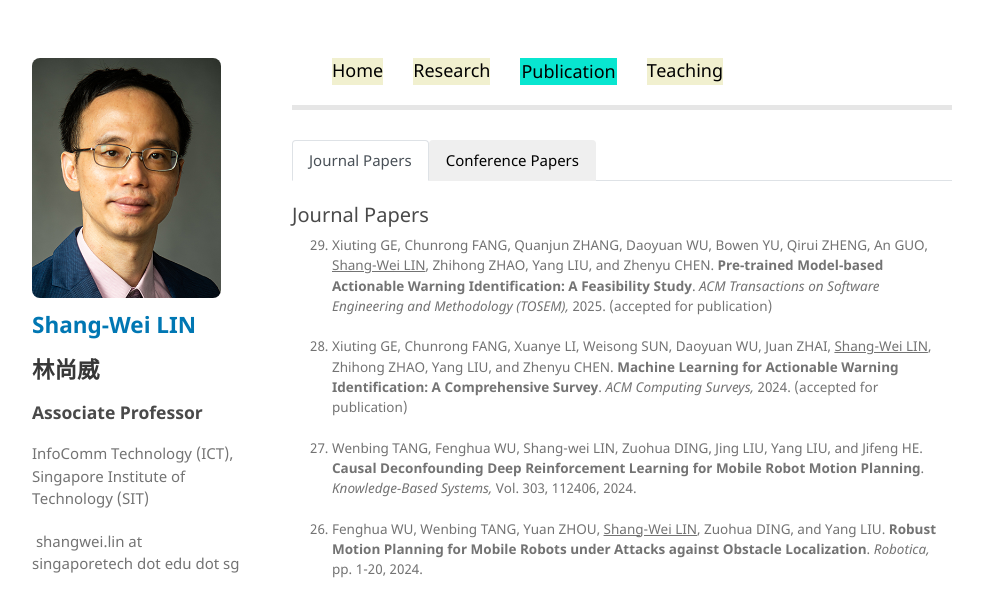
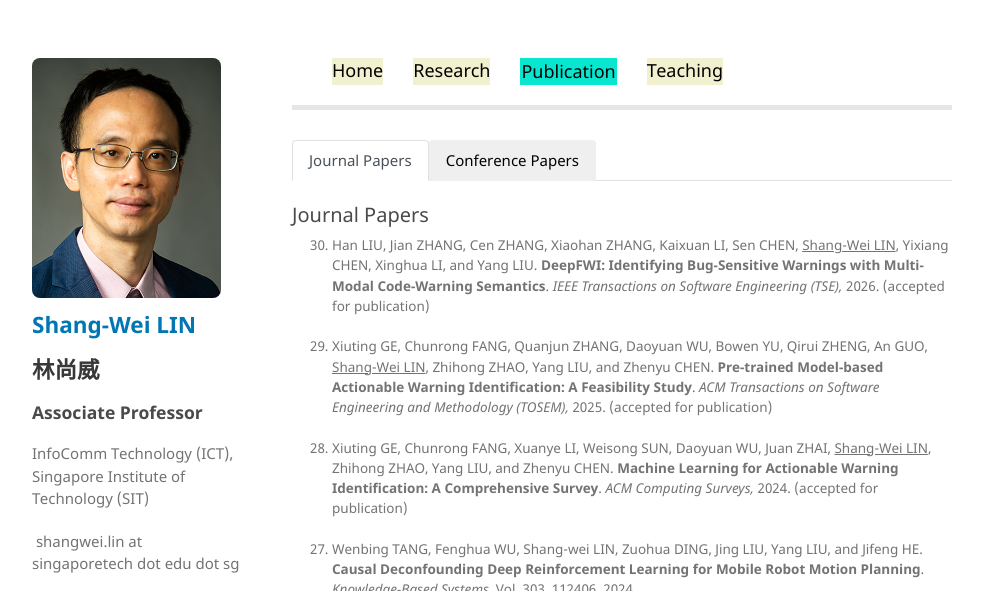
Before and after one commit to shangweilin/shangweilin.github.io, a Jekyll site: the page built from publication.html, in a window 1280 px wide and 900 px high, cut to the strip 0-591 px from the top of the window. Shown: the whole strip, without its empty margins (148-1131 px from the left). Built offline with Jekyll 4.4.1, drawn with Linux system fonts in a browser that asks for light colours.

Commit message:
Add the IEEE TSE journal paper about DeepFWI accepted on 2026.

```diff
--- a/_data/journal-papers.yml
+++ b/_data/journal-papers.yml
@@ -18,6 +18,36 @@
   venue:
   publish-detail:
   year:
+  remark: (accepted for publication)
+
+- authors:
+  - name: Han
+    last-name: Liu
+  - name: Jian
+    last-name: Zhang
+  - name: Cen
+    last-name: Zhang
+  - name: Xiaohan
+    last-name: Zhang
+  - name: Kaixuan
+    last-name: Li
+  - name: Sen
+    last-name: Chen
+  - name: Shang-Wei
+    last-name: Lin
+  - name: Yixiang
+    last-name: Chen
+  - name: Xinghua
+    last-name: Li
+  - name: Yang
+    last-name: Liu
+  highlight-author:
+    name: Shang-Wei
+    last-name: Lin
+  title: "DeepFWI: Identifying Bug-Sensitive Warnings with Multi-Modal Code-Warning Semantics"
+  venue: IEEE Transactions on Software Engineering (TSE)
+  publish-detail:
+  year: 2026
   remark: (accepted for publication)
 
 - authors:
```
